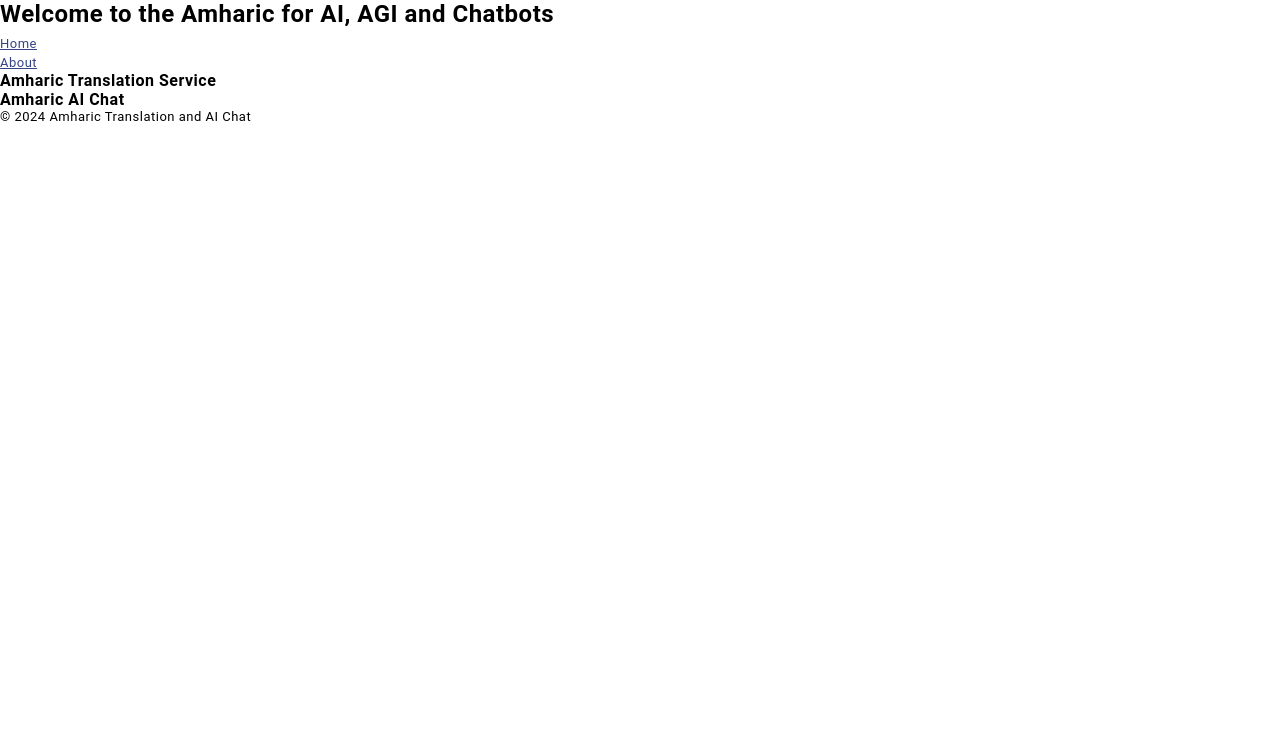
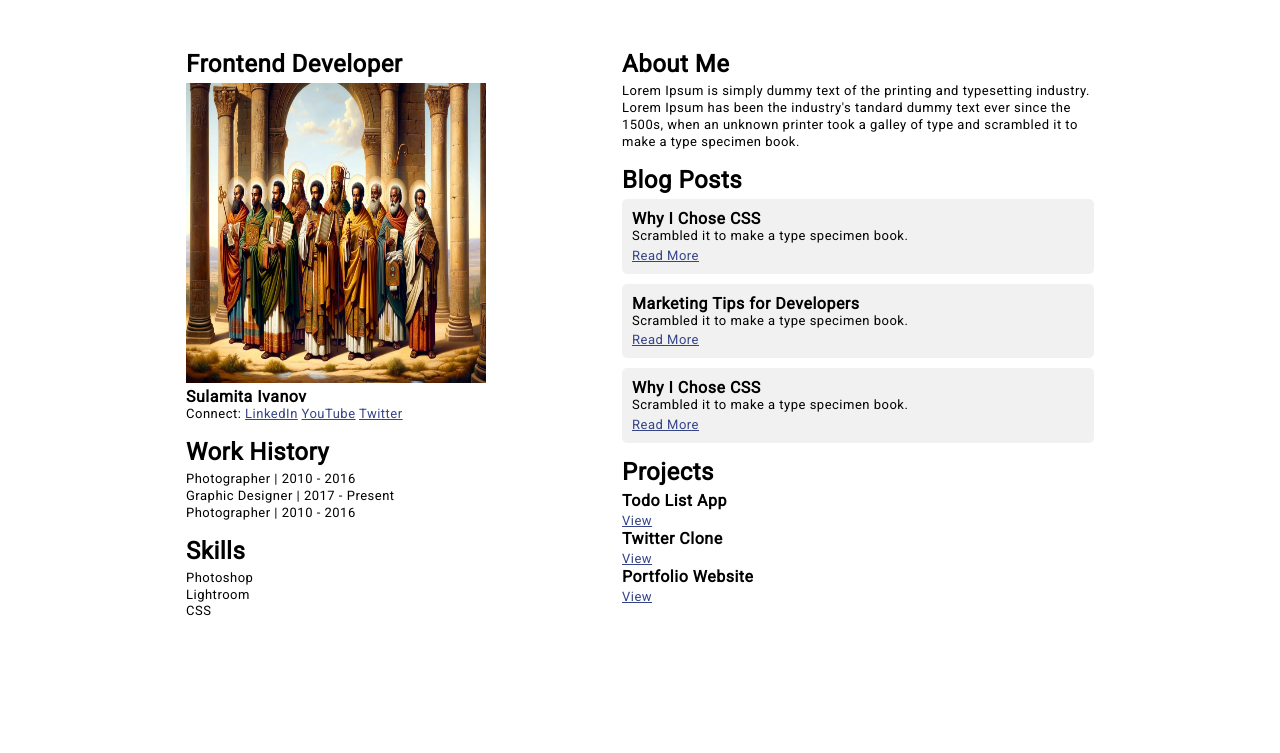
Before and after one commit to balagergit/amhariconline, a plain HTML site: page index.html in a window 1280 px wide. Drawn offline with Linux system fonts and the light colour scheme.

Commit message:
Update index.html

```diff
--- a/index.html
+++ b/index.html
@@ -2,32 +2,105 @@
 <html lang="en">
 <head>
     <meta charset="UTF-8">
+    <link rel="preconnect" href="https://fonts.googleapis.com">
+<link rel="preconnect" href="https://fonts.gstatic.com" crossorigin>
+<link href="https://fonts.googleapis.com/css2?family=Roboto&display=swap" rel="stylesheet">
+    <link rel="stylesheet" href="style.css">
+    <meta http-equiv="X-UA-Compatible" content="IE=edge">
     <meta name="viewport" content="width=device-width, initial-scale=1.0">
-    <title>Amharic Translation and AI Chat</title>
-    <link rel="stylesheet" href="style.css">
+    <title>Document</title>
 </head>
 <body>
-    <header>
-        <h1>Welcome to the Amharic for AI, AGI and Chatbots</h1>
-        <nav>
-            <ul>
-                <li><a href="index.html">Home</a></li>
-                <li><a href="about.html">About</a></li>
-            </ul>
-        </nav>
-    </header>
-    <main>
-        <section>
-            <h2>Amharic Translation Service</h2>
-            <!-- Content for translation service -->
-        </section>
-        <section>
-            <h2>Amharic AI Chat</h2>
-            <!-- Content for AI chat -->
-        </section>
-    </main>
-    <footer>
-        <p>&copy; 2024 Amharic Translation and AI Chat</p>
-    </footer>
+    <div class="page-wrapper">
+        <div class="side1">
+            <div class="wrapper">
+                <h1>Frontend Developer</h1>
+                <img class="profile-pic" src="profile-pic.jpg">
+                <h2>Sulamita Ivanov</h2>
+                <p>Connect:
+                    <a href="#">LinkedIn</a>
+                    <a href="#">YouTube</a>
+                    <a href="#">Twitter</a>
+                </p>
+            </div>
+            <div class="wrapper">
+                <h1>Work History</h1>
+                <ul class="work-container">
+                    <li>
+                        <p>Photographer | 2010 - 2016</p>
+                    </li>
+                    <li>
+                        <p>Graphic Designer | 2017 - Present</p>
+                    </li>
+                    <li>
+                        <p>Photographer | 2010 - 2016</p>
+                    </li>
+                </ul>
+            </div>
+            <div class="wrapper">
+                <h1>Skills</h1>
+                <ul class="skills-container">
+                    <li>
+                        <p>Photoshop</p>
+                    </li>
+                    <li>
+                        <p>Lightroom</p>
+                    </li>
+                    <li>
+                        <p>CSS</p>
+                    </li>
+                </ul>
+            </div>
+        </div>
+        <div class="side2">
+            <div class="wrapper">
+                <h1>About Me</h1>
+                <p>Lorem Ipsum is simply dummy text of the
+                    printing and typesetting industry.
+                    Lorem Ipsum has been the industry's
+                    tandard dummy text ever since the 1500s,
+                    when an unknown printer took a galley of
+                    type and scrambled it to make a type specimen
+                    book.</p>
+            </div>
+            <div class="wrapper">
+                <h1>Blog Posts</h1>
+                <ul class="blogs-container">
+                    <li class="card1">
+                        <h2>Why I Chose CSS</h2>
+                        <p>Scrambled it to make a type specimen book.</p>
+                        <a href="#">Read More</a>
+                    </li>
+                    <li class="card1">
+                        <h2>Marketing Tips for Developers</h2>
+                        <p>Scrambled it to make a type specimen book.</p>
+                        <a href="#">Read More</a>
+                    </li>
+                    <li class="card1">
+                        <h2>Why I Chose CSS</h2>
+                        <p>Scrambled it to make a type specimen book.</p>
+                        <a href="#">Read More</a>
+                    </li>
+                </ul>
+            </div>
+            <div class="wrapper">
+                <h1>Projects</h1>
+                    <ul class="projects-container">
+                        <li class="card2">
+                            <h2>Todo List App</h2>
+                            <a href="#">View</a>
+                        </li>
+                        <li class="card2">
+                            <h2>Twitter Clone</h2>
+                            <a href="#">View</a>
+                        </li>
+                        <li class="card2">
+                            <h2>Portfolio Website</h2>
+                            <a href="#">View</a>
+                        </li>
+                </ul>
+            </div>
+        </div>
+    </div>
 </body>
 </html>
```
